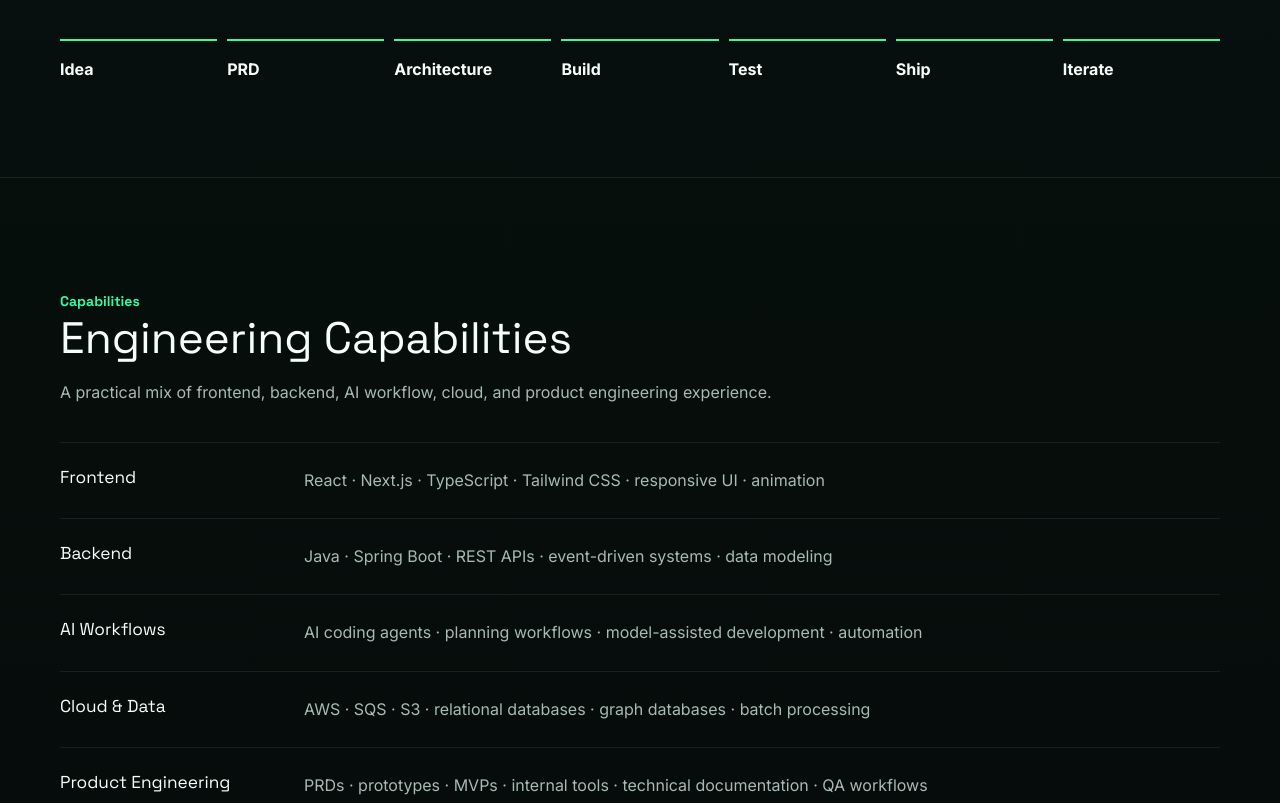
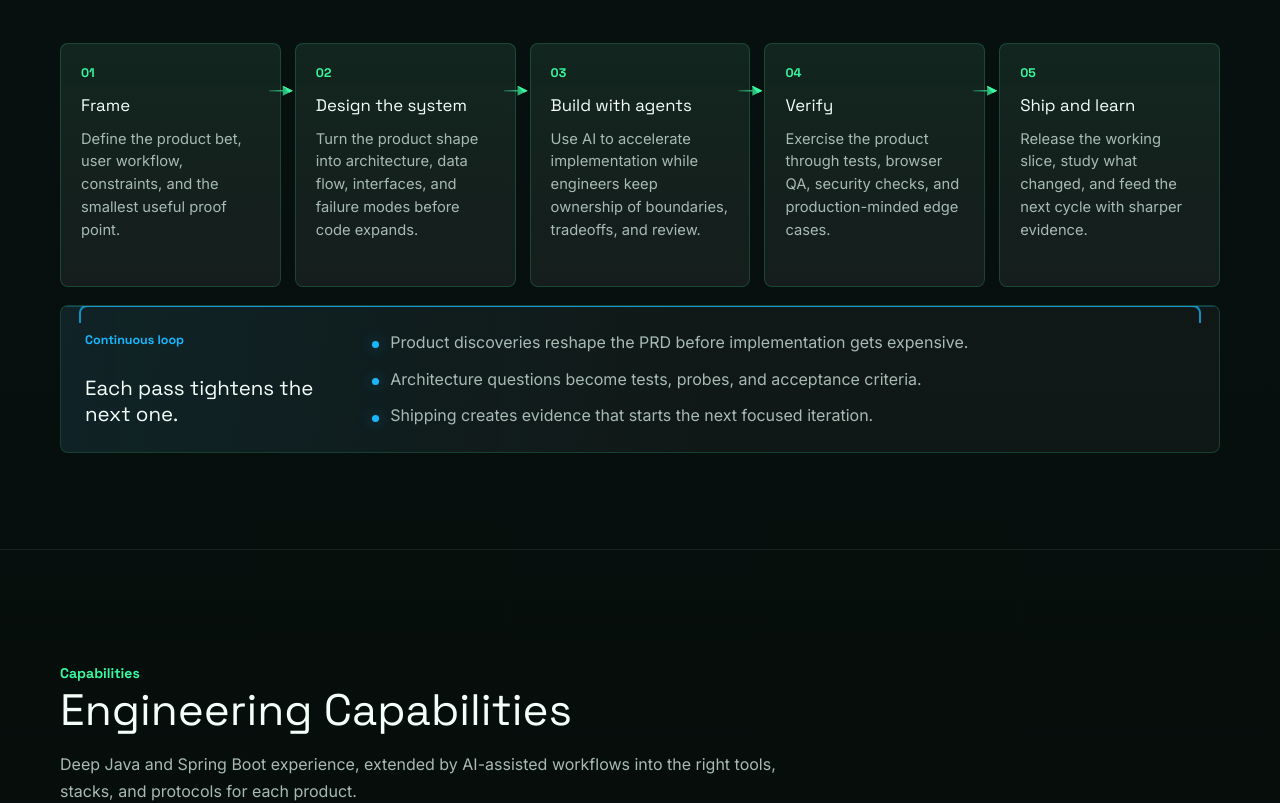
Before and after one commit to greenharborlabs/website, a Next.js app: page / in a window 1280 px wide. Shown: the part 2860-3663 px from the top of the page. Built offline with nearby package versions, Linux system fonts and the light colour scheme.

Commit message:
Improve approach process section

```diff
--- a/app/globals.css
+++ b/app/globals.css
@@ -824,18 +824,144 @@ p {
 
 .process-strip {
   display: grid;
-  grid-template-columns: repeat(7, minmax(0, 1fr));
-  gap: 10px;
+  grid-template-columns: repeat(5, minmax(0, 1fr));
+  gap: 14px;
   list-style: none;
   padding: 0;
-  margin: 38px 0 0;
+  margin: 0;
 }
 
 .process-strip li {
-  border-top: 2px solid var(--accent-green);
-  padding-top: 16px;
+  min-height: 244px;
+  position: relative;
+  display: grid;
+  align-content: start;
+  gap: 12px;
+  border: 1px solid var(--border-green);
+  border-radius: 8px;
+  background:
+    linear-gradient(180deg, rgba(56, 248, 161, 0.055), rgba(255, 255, 255, 0.018)),
+    var(--panel-glass);
+  padding: 20px;
   color: var(--text-primary);
-  font-weight: 700;
+}
+
+.process-strip li:not(:last-child)::after {
+  content: "";
+  position: absolute;
+  top: 42px;
+  right: -13px;
+  z-index: 1;
+  width: 24px;
+  height: 10px;
+  background:
+    linear-gradient(45deg, transparent 50%, var(--accent-green) 50%) right center / 10px 10px no-repeat,
+    linear-gradient(90deg, rgba(56, 248, 161, 0.24), var(--accent-green));
+  clip-path: polygon(0 42%, 58% 42%, 58% 0, 100% 50%, 58% 100%, 58% 58%, 0 58%);
+}
+
+.process-strip span,
+.process-feedback-label {
+  color: var(--accent-green);
+  font-family: var(--font-display), sans-serif;
+  font-size: 0.78rem;
+  font-weight: 800;
+}
+
+.process-strip h3 {
+  font-size: 1.05rem;
+}
+
+.process-strip p {
+  margin: 0;
+  font-size: 0.92rem;
+  line-height: 1.55;
+}
+
+.approach-flow {
+  display: grid;
+  gap: 18px;
+  margin-top: 42px;
+}
+
+.process-feedback {
+  position: relative;
+  display: grid;
+  grid-template-columns: minmax(210px, 0.32fr) 1fr;
+  gap: 24px;
+  overflow: hidden;
+  padding: 24px;
+}
+
+.process-feedback::before {
+  content: "";
+  position: absolute;
+  inset: 0;
+  border-top: 1px solid rgba(24, 183, 255, 0.28);
+  background: linear-gradient(90deg, rgba(24, 183, 255, 0.065), transparent 56%);
+  pointer-events: none;
+}
+
+.process-feedback::after {
+  content: "";
+  position: absolute;
+  top: -1px;
+  right: 18px;
+  left: 18px;
+  height: 18px;
+  border-top: 2px solid rgba(24, 183, 255, 0.74);
+  border-right: 2px solid rgba(24, 183, 255, 0.74);
+  border-left: 2px solid rgba(24, 183, 255, 0.74);
+  border-radius: 8px 8px 0 0;
+}
+
+.process-feedback > * {
+  position: relative;
+  z-index: 1;
+}
+
+.process-feedback-label {
+  grid-column: 1;
+  grid-row: 1;
+  margin: 0;
+  color: var(--accent-blue);
+}
+
+.process-feedback h3 {
+  grid-column: 1;
+  grid-row: 2;
+  max-width: 260px;
+  font-size: 1.28rem;
+}
+
+.process-feedback ul {
+  grid-column: 2;
+  grid-row: 1 / span 2;
+  display: grid;
+  align-content: center;
+  gap: 12px;
+  margin: 0;
+  padding: 0;
+  list-style: none;
+}
+
+.process-feedback li {
+  position: relative;
+  color: var(--text-muted);
+  line-height: 1.55;
+  padding-left: 18px;
+}
+
+.process-feedback li::before {
+  content: "";
+  position: absolute;
+  top: 0.72em;
+  left: 0;
+  width: 7px;
+  height: 7px;
+  border-radius: 999px;
+  background: var(--accent-blue);
+  box-shadow: 0 0 14px rgba(24, 183, 255, 0.45);
 }
 
 .capability-list {
@@ -854,6 +980,10 @@ p {
 }
 
 .capability-row p {
+  margin: 0;
+}
+
+.capability-tags {
   margin: 0;
 }
 
@@ -1081,6 +1211,32 @@ p {
     grid-template-columns: 1fr;
     gap: 8px;
   }
+
+  .process-strip {
+    grid-template-columns: repeat(2, minmax(0, 1fr));
+  }
+
+  .process-strip li {
+    min-height: 210px;
+  }
+
+  .process-strip li:not(:last-child)::after {
+    display: none;
+  }
+
+  .process-feedback {
+    grid-template-columns: 1fr;
+    gap: 16px;
+  }
+
+  .process-feedback h3 {
+    max-width: none;
+  }
+
+  .process-feedback ul {
+    grid-column: 1;
+    grid-row: auto;
+  }
 }
 
 @media (max-width: 767px) {
@@ -1179,14 +1335,18 @@ p {
 
   .process-strip {
     grid-template-columns: 1fr;
-    gap: 0;
+    gap: 12px;
     border-left: 2px solid var(--accent-green);
     padding-left: 18px;
   }
 
   .process-strip li {
-    border-top: 0;
-    padding: 10px 0;
+    min-height: auto;
+    padding: 18px;
+  }
+
+  .process-feedback {
+    padding: 20px;
   }
 }
 
--- a/components/ApproachSection.tsx
+++ b/components/ApproachSection.tsx
@@ -1,5 +1,38 @@
 import { SectionHeading } from "@/components/SectionHeading";
-import { processSteps } from "@/data/site";
+
+const processFlow = [
+  {
+    step: "01",
+    title: "Frame",
+    body: "Define the product bet, user workflow, constraints, and the smallest useful proof point.",
+  },
+  {
+    step: "02",
+    title: "Design the system",
+    body: "Turn the product shape into architecture, data flow, interfaces, and failure modes before code expands.",
+  },
+  {
+    step: "03",
+    title: "Build with agents",
+    body: "Use AI to accelerate implementation while engineers keep ownership of boundaries, tradeoffs, and review.",
+  },
+  {
+    step: "04",
+    title: "Verify",
+    body: "Exercise the product through tests, browser QA, security checks, and production-minded edge cases.",
+  },
+  {
+    step: "05",
+    title: "Ship and learn",
+    body: "Release the working slice, study what changed, and feed the next cycle with sharper evidence.",
+  },
+] as const;
+
+const feedbackLoops = [
+  "Product discoveries reshape the PRD before implementation gets expensive.",
+  "Architecture questions become tests, probes, and acceptance criteria.",
+  "Shipping creates evidence that starts the next focused iteration.",
+] as const;
 
 export function ApproachSection() {
   return (
@@ -11,11 +44,26 @@ export function ApproachSection() {
           title="AI as an Engineering Multiplier"
           body="Green Harbor Labs uses AI across the software delivery lifecycle to move faster while keeping architecture, security, and maintainability in focus."
         />
-        <ol className="process-strip">
-          {processSteps.map((step) => (
-            <li key={step}>{step}</li>
-          ))}
-        </ol>
+        <div className="approach-flow" aria-label="Green Harbor Labs delivery process">
+          <ol className="process-strip">
+            {processFlow.map((step) => (
+              <li key={step.title}>
+                <span>{step.step}</span>
+                <h3>{step.title}</h3>
+                <p>{step.body}</p>
+              </li>
+            ))}
+          </ol>
+          <aside className="surface-card process-feedback" aria-label="Feedback loops">
+            <p className="process-feedback-label">Continuous loop</p>
+            <h3>Each pass tightens the next one.</h3>
+            <ul>
+              {feedbackLoops.map((loop) => (
+                <li key={loop}>{loop}</li>
+              ))}
+            </ul>
+          </aside>
+        </div>
       </div>
     </section>
   );
--- a/components/CapabilitiesSection.tsx
+++ b/components/CapabilitiesSection.tsx
@@ -9,13 +9,17 @@ export function CapabilitiesSection() {
           id="capabilities-heading"
           eyebrow="Capabilities"
           title="Engineering Capabilities"
-          body="A practical mix of frontend, backend, AI workflow, cloud, and product engineering experience."
+          body="Deep Java and Spring Boot experience, extended by AI-assisted workflows into the right tools, stacks, and protocols for each product."
         />
         <div className="capability-list">
           {capabilities.map((capability) => (
             <article className="capability-row" key={capability.title}>
               <h3>{capability.title}</h3>
-              <p>{capability.items.join(" · ")}</p>
+              <ul className="tag-list capability-tags" aria-label={`${capability.title} capabilities`}>
+                {capability.items.map((item) => (
+                  <li key={item}>{item}</li>
+                ))}
+              </ul>
             </article>
           ))}
         </div>
--- a/data/site.ts
+++ b/data/site.ts
@@ -62,24 +62,35 @@ export const buildAreas = [
 
 export const capabilities = [
   {
-    title: "Frontend",
-    items: ["React", "Next.js", "TypeScript", "Tailwind CSS", "responsive UI", "animation"],
-  },
-  {
     title: "Backend",
-    items: ["Java", "Spring Boot", "REST APIs", "event-driven systems", "data modeling"],
+    items: ["Java", "Spring Boot", "Spring Security", "REST APIs", "event-driven systems", "data modeling"],
   },
   {
     title: "AI Workflows",
-    items: ["AI coding agents", "planning workflows", "model-assisted development", "automation"],
+    items: ["AI coding agents", "architecture exploration", "model-assisted development", "automation", "rapid prototyping"],
+  },
+  {
+    title: "Bitcoin & Payments",
+    items: ["Bitcoin", "Lightning", "L402", "payment-gated APIs", "LNbits", "LND"],
+  },
+  {
+    title: "Frontend",
+    items: ["React", "Next.js", "TypeScript", "Tailwind CSS", "responsive UI", "product interfaces"],
   },
   {
     title: "Cloud & Data",
-    items: ["AWS", "SQS", "S3", "relational databases", "graph databases", "batch processing"],
+    items: [
+      "cloud architecture",
+      "event-driven workflows",
+      "data pipelines",
+      "relational data modeling",
+      "graph-backed applications",
+      "batch processing",
+    ],
   },
   {
-    title: "Product Engineering",
-    items: ["PRDs", "prototypes", "MVPs", "internal tools", "technical documentation", "QA workflows"],
+    title: "Product Delivery",
+    items: ["PRDs", "MVPs", "internal tools", "technical documentation", "QA workflows", "shipping discipline"],
   },
 ] as const;
 
```
Also changed, not shown: 1 other file (tests, documents, lock files or other folders).
